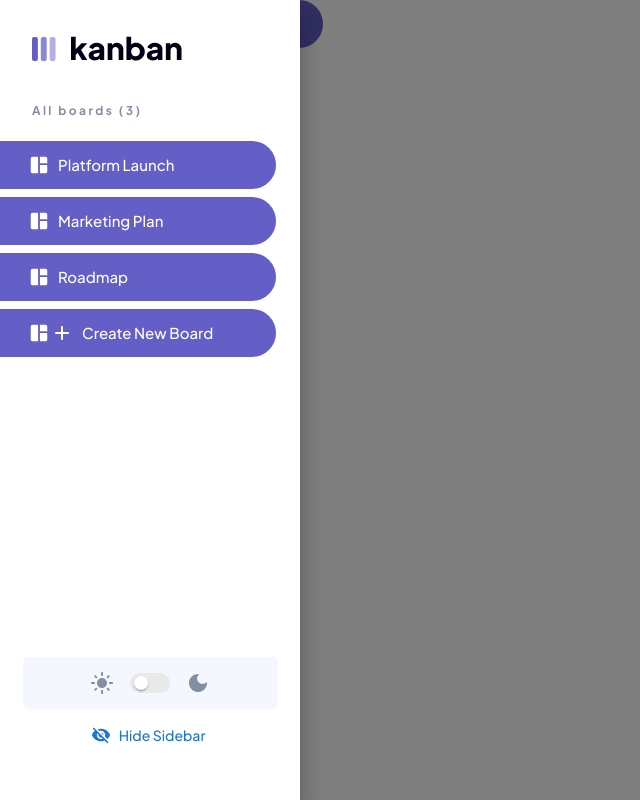
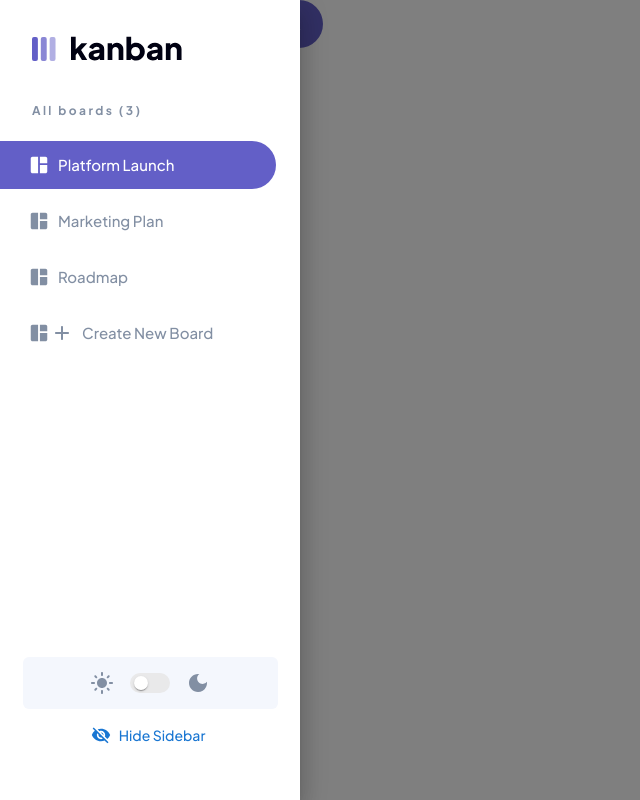
Before and after one commit to migueljo/kanban, a Next.js app: page /dashboard in a window 1280 px wide. Shown: the whole page, without its empty margins (0-640 px from the left). Built offline with nearby package versions, Linux system fonts and the light colour scheme.

Commit message:
Updating color name and adding active state to <EdgeButton />

```diff
--- a/src/components/Button/ButtonVariants.tsx
+++ b/src/components/Button/ButtonVariants.tsx
@@ -51,9 +51,10 @@ const DestructiveButtonStyled = styled(ButtonBaseStyled)({
   },
 });
 
-const EdgeButtonStyled = styled(ButtonBaseStyled)({
-  backgroundColor: colors.mainPurple,
-  color: colors.white,
+const EdgeButtonStyled = styled(ButtonBaseStyled)<ButtonProps>(
+  ({ active }) => ({
+    backgroundColor: active ? colors.mainPurple : colors.white,
+    color: active ? colors.white : colors.mediumGrey,
     borderRadius: "0 100px 100px 0",
     fontWeight: 500,
     textAlign: "left",
@@ -61,14 +62,16 @@ const EdgeButtonStyled = styled(ButtonBaseStyled)({
     justifyContent: "flex-start",
 
     "&:hover": {
-    backgroundColor: colors.mainPurpleHover,
+      backgroundColor: active ? colors.mainPurpleHover : colors.white,
+      color: active ? colors.white : colors.mainPurple,
     },
 
     [`& .${buttonClasses.startIcon}`]: {
       display: "flex",
       alignItems: "center",
     },
-});
+  })
+);
 
 export function SecondaryButton(props: ButtonProps) {
   return <SecondaryButtonStyled {...props} variant="contained" />;
@@ -88,4 +91,5 @@ export function PrimaryButton(props: ButtonProps) {
 
 export type ButtonProps = ButtonPropsMui & {
   kind?: "primary" | "secondary" | "destructive" | "edge";
+  active?: boolean;
 };
--- a/src/components/DarkModeSwitch/DarkModeSwitch.tsx
+++ b/src/components/DarkModeSwitch/DarkModeSwitch.tsx
@@ -28,7 +28,7 @@ export function DarkModeSwitch(props: DarkModeSwitchProps) {
         alignItems: "center",
       }}
     >
-      <LightModeIcon sx={{ color: colors.mediumGray }} />
+      <LightModeIcon sx={{ color: colors.mediumGrey }} />
       <Box sx={{ margin: "0 16px", display: "flex" }}>
         <Switch
           sx={{ color: colors.mainPurple }}
@@ -36,7 +36,7 @@ export function DarkModeSwitch(props: DarkModeSwitchProps) {
           onClick={handleSwitchClick}
         />
       </Box>
-      <DarkModeIcon sx={{ color: colors.mediumGray }} />
+      <DarkModeIcon sx={{ color: colors.mediumGrey }} />
     </Box>
   );
 }
--- a/src/components/Sidebar/Sidebar.tsx
+++ b/src/components/Sidebar/Sidebar.tsx
@@ -44,7 +44,7 @@ export function Sidebar() {
                 <Typography variant="headingS">All boards (3)</Typography>
               </Box>
               <Stack gap={1}>
-                <Button kind="edge" startIcon={<SpaceDashboardIcon />}>
+                <Button kind="edge" startIcon={<SpaceDashboardIcon />} active>
                   Platform Launch
                 </Button>
                 <Button kind="edge" startIcon={<SpaceDashboardIcon />}>
--- a/src/components/SubtaskCheckbox/SubtaskCheckbox.tsx
+++ b/src/components/SubtaskCheckbox/SubtaskCheckbox.tsx
@@ -44,16 +44,16 @@ export function SubtaskCheckbox(props: SubtaskCheckboxProps) {
 
         [`& .${checkboxClasses.checked} ~ .${formControlLabelClasses.label}`]: {
           textDecoration: "line-through",
-          color: colors.mediumGray,
+          color: colors.mediumGrey,
         },
         [`& .${checkboxClasses.checked} ~ div > .${formControlLabelClasses.label}`]:
           {
             textDecoration: "line-through",
-            color: colors.mediumGray,
+            color: colors.mediumGrey,
           },
         [`& .${checkboxClasses.checked} ~ div > .${formControlLabelClasses.asterisk}`]:
           {
-            color: colors.mediumGray,
+            color: colors.mediumGrey,
           },
       }}
       control={<CheckboxMui {...props} />}
--- a/src/components/Text/Typography.tsx
+++ b/src/components/Text/Typography.tsx
@@ -10,7 +10,7 @@ export function Typography(props: TypographyProps) {
         color: theme.palette.text.primary,
 
         "&.MuiTypography-headingS": {
-          color: colors.mediumGray,
+          color: colors.mediumGrey,
         },
       })}
     />
--- a/src/components/TextField/TextField.tsx
+++ b/src/components/TextField/TextField.tsx
@@ -48,7 +48,7 @@ function TextFieldSyledCtn(props: { children: React.ReactNode }) {
         [`& .${formLabelClasses.root}.${formLabelClasses.root}`]: {
           position: "relative",
           fontWeight: "bold",
-          color: darkMode ? colors.white : colors.mediumGray,
+          color: darkMode ? colors.white : colors.mediumGrey,
           ...theme.typography.headingL,
         },
         [`& .${outlinedInputClasses.input}`]: {
@@ -57,7 +57,7 @@ function TextFieldSyledCtn(props: { children: React.ReactNode }) {
           ...theme.typography.bodyL,
 
           "&::placeholder": {
-            color: colors.mediumGray,
+            color: colors.mediumGrey,
           },
         },
       }}
--- a/src/utils/colors.tsx
+++ b/src/utils/colors.tsx
@@ -3,7 +3,7 @@ export const colors = {
   linesLight: "#E4EBFA",
   veryDarkGrey: "#20212C",
   darkGrey: "#2B2C37",
-  mediumGray: "#828FA3",
+  mediumGrey: "#828FA3",
   lightGrey: "#F4F7FD",
   mainPurple: "#635FC7",
   mainPurpleHover: "#A8A4FF",
```
Lines whose indentation alone changed are shown as unchanged.
